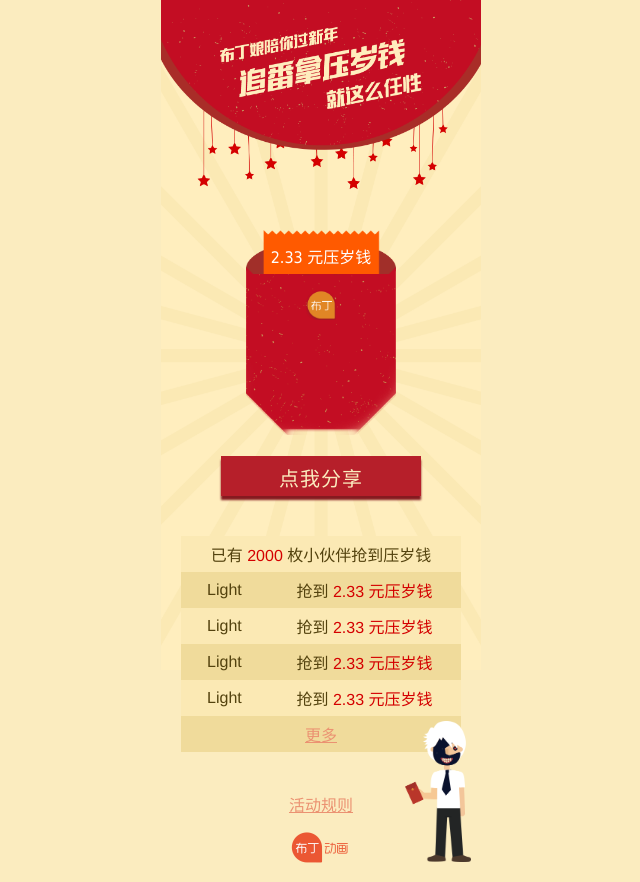
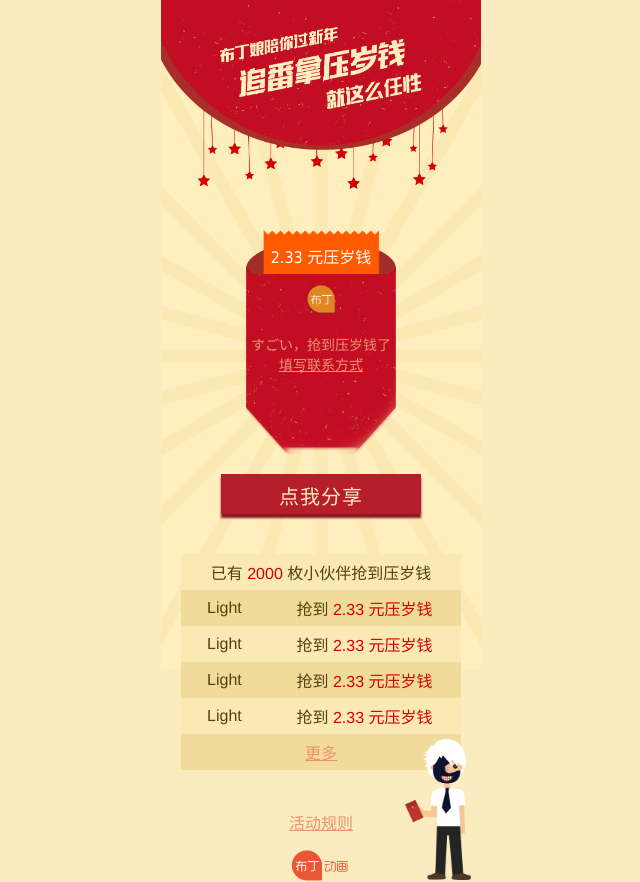
Before and after one commit to Cee/Lucky-Money, a plain HTML site: page index.html in a window 1280 px wide. Shown: the whole page, without its empty margins (319-959 px from the left). Drawn offline with Linux system fonts and the light colour scheme.

Commit message:
address.

```diff
--- a/index.css
+++ b/index.css
@@ -60,22 +60,27 @@ body {
 }
 .envelope_bottom {
 	width: 150px;
-	height: 162px;
+	height: 180px;
 	margin: 0 auto;
 	background: url(img/envelope_bottom.png) no-repeat;
-	background-size: 150px;
+	background-size: 150px 180px;
+	text-align: center;
 }
-.envelope_logo {
-	position: absolute;
-	width: 320px;
-	height: 30px;
-	margin: 0 auto;
-	top: 60px;
-	left: 125px;
-}
-.envelope_logo img {
+.envelope_bottom img.logo {
+	display: block;
 	height: 30px;
 	width: 30px;
+	margin: 0 auto;
+	padding: 10px 0 20px;
+}
+.envelope_bottom span {
+	display: block;
+	font-size: 14px;
+	color: #eb9272;
+}
+.envelope_bottom a {
+	display: block;
+	font-size: 14px;
 }
 
 .notice p {
--- a/index.html
+++ b/index.html
@@ -15,10 +15,11 @@
 				<div class="envelope_top">
 					<span>2.33 元压岁钱</span>
 				</div>
-				<div class="envelope_logo">
-					<img src="img/envelope_logo.png"/>
+				<div class="envelope_bottom">
+					<img src="img/envelope_logo.png" class="logo" />
+					<span>すごい，抢到压岁钱了</span>
+					<a href="#">填写联系方式</a>
 				</div>
-				<div class="envelope_bottom"></div>
 			</div>
 			<div class="margin"></div>
 			<div class="main_share">
```
